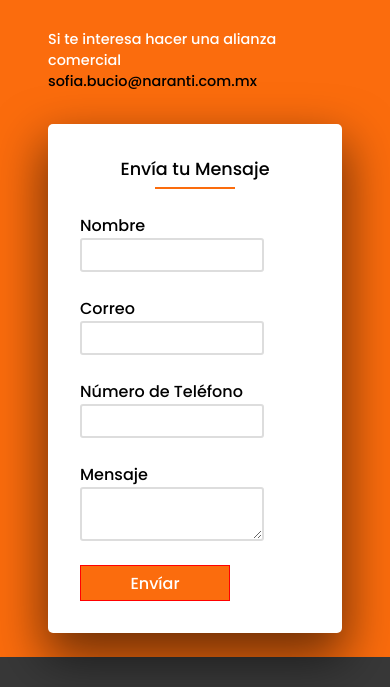
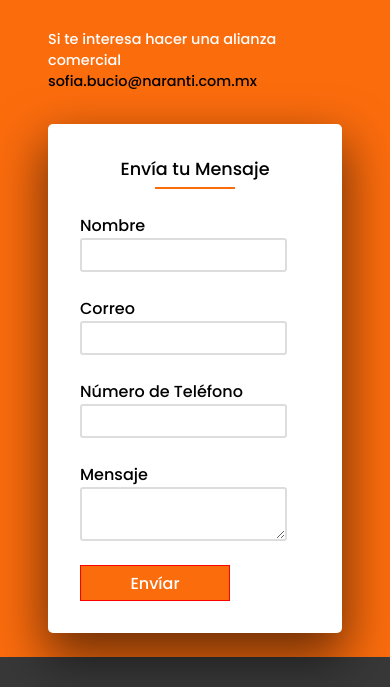
Before and after one commit to ederivc/naranti-landingpage, a plain HTML site: page index.html in a window 390 px wide. Shown: the part 3286-3973 px from the top of the page. Drawn offline with nearby package versions, Linux system fonts and the light colour scheme.

Commit message:
modified contact section

```diff
--- a/css/contact.css
+++ b/css/contact.css
@@ -82,11 +82,11 @@
 
 .form__group input,
 .form__group textarea {
-  transition: all 0.3s ease-in-out;
+  /* transition: all 0.3s ease-in-out;
   -webkit-transition: all 0.3s ease-in-out;
   -moz-transition: all 0.3s ease-in-out;
   -ms-transition: all 0.3s ease-in-out;
-  -o-transition: all 0.3s ease-in-out;
+  -o-transition: all 0.3s ease-in-out; */
   outline: none;
   padding: 5px;
   border-style: none;
@@ -290,4 +290,10 @@
   .form__group__btn {
     align-self: flex-start;
   }
+
+  .form__group input,
+  .form__group textarea {
+    width: 90%;
+    padding: 5px;
+  }
 }
```
